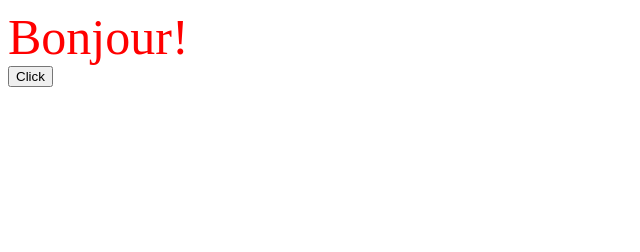
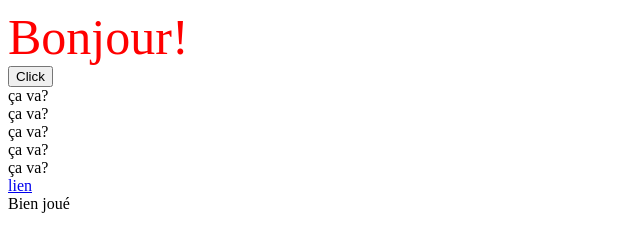
Before and after one commit to BDTPierre/SelecteurJS, a plain HTML site: page index.html in a window 1280 px wide. Shown: the whole page, without its empty margins (0-640 px from the left). Drawn offline with Linux system fonts and the light colour scheme.

Commit message:
exercice 6/11, fait

```diff
--- a/index.html
+++ b/index.html
@@ -7,12 +7,16 @@
 </head>
 <body>
     <div id="div"></div>
-    <div id="div"></div>
-    <div id="div"></div>
-    <div id="div"></div>
-    <div id="div"></div>
+    <button id="button">Click</button>
 
-    <button id="button">Click</button>
+<div class="classname"></div>
+<div class="classname"></div>
+<div class="classname"></div>
+<div class="classname"></div>
+<div class="classname"></div>
+
+<a id="lien" href="https://github.com/BDTPierre">lien</a>
+
     <script src="main.js"></script>
 </body>
 </html>
--- a/main.js
+++ b/main.js
@@ -32,8 +32,15 @@ document.getElementById("button").addEventListener("click", function() {
 // Utilisez getElementsByClassName ou getElementsByTagName pour les sélectionner.
 // Modifiez le texte de tous ces éléments simultanément.
 
-let div2 = document.getElementsByClassName("div");
+let classJs = document.getElementsByClassName("classname");
+for (let i = 0; i < classJs.length; i++) {
+    classJs[i].innerHTML = "ça va?"
+}
 
+// let classes = document.getElementsByTagName("div");
+// for (let i = 0; i < classes.length; i++) {
+//     classes[i].innerHTML = "oui et toi?"
+// }
 
 // Exercice 5: Création et Insertion d'Éléments
 // Objectif : Créer un nouvel élément et l'ajouter au DOM.
@@ -41,13 +48,21 @@ let div2 = document.getElementsByClassName("div");
 // Ajoutez du texte à cet élément.
 // Insérez cet élément dans le DOM à l'endroit souhaité.
 
+let newdiv = document.createElement("div");
+newdiv.innerHTML = "Bien joué";
+document.body.appendChild(newdiv)
+
 // Exercice 6: Manipulation des Attributs
 // Objectif : Modifier les attributs d'un élément (par exemple, href d'un lien).
-
 // Sélectionnez un élément (par exemple, un lien).
 // Utilisez getAttribute pour lire un attribut existant.
 // Modifiez cet attribut en utilisant setAttribute.
 
+let monlien = document.getElementById("lien")
+let newlien = monlien.getAttribute("href")
+monlien.setAttribute("href", "https://developer.mozilla.org/fr/docs/Web/JavaScript/Reference/Global_Objects/Array/push")
+
+// pourquoi utiliser 'getAttribute' ? parce que même sans ça marche.
 
 // Exercice 7: Utilisation de innerHTML
 // Objectif : Modifier le contenu HTML d'un élément.
```
